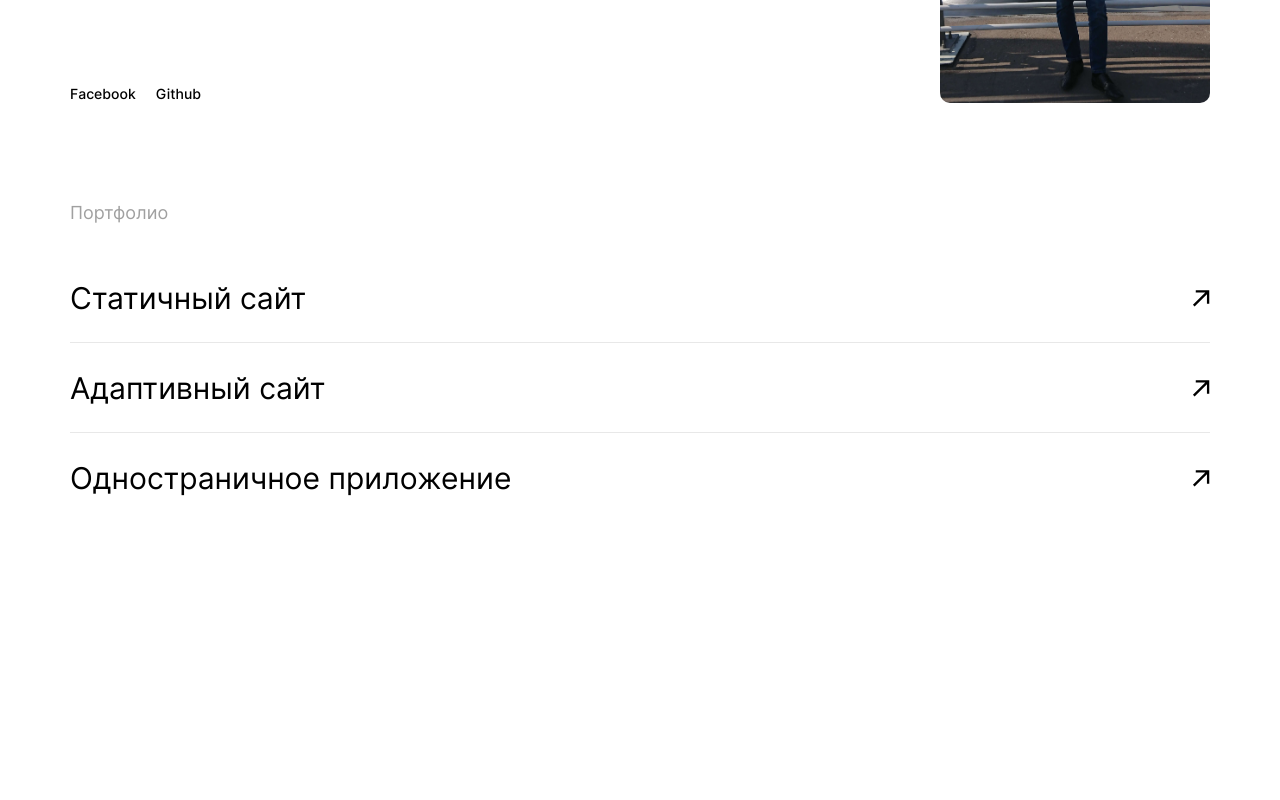
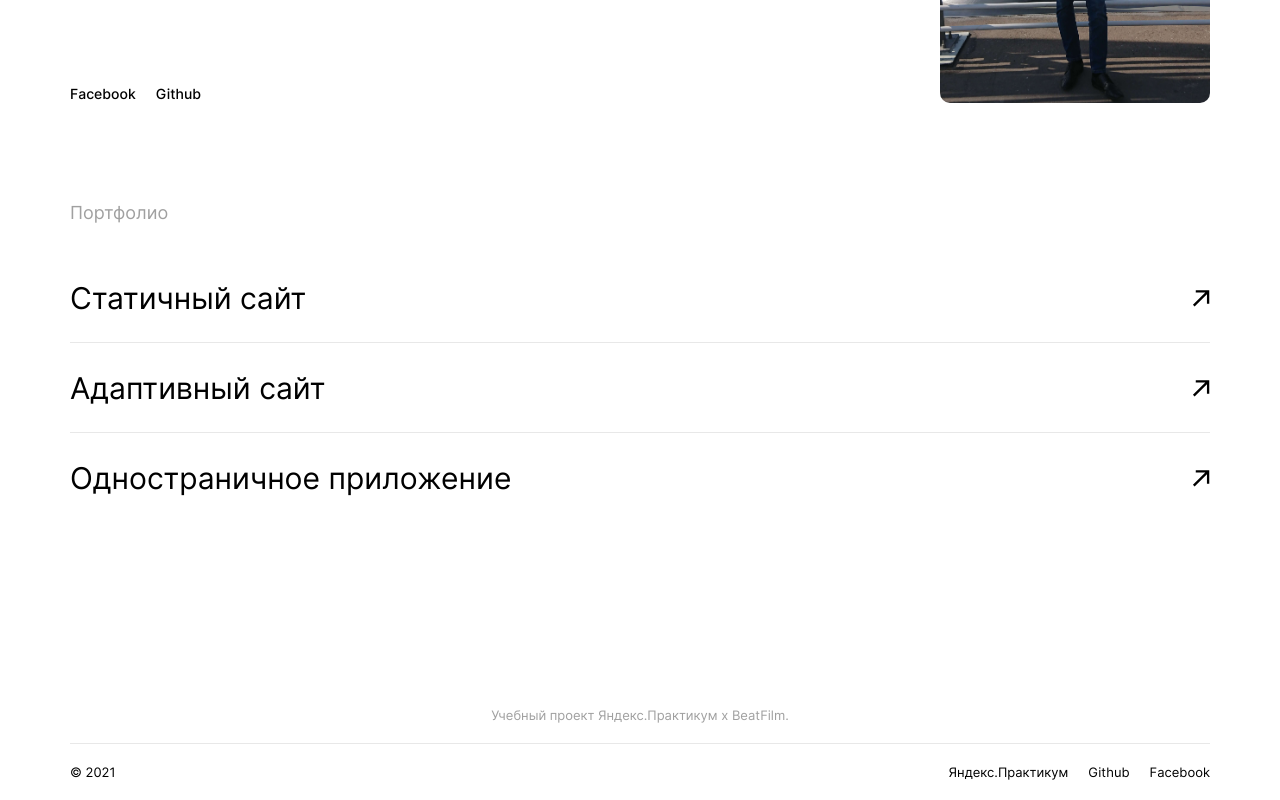
Before and after one commit to NikolosHGW/movies-explorer-frontend, a React (Create React App) app: page / in a window 1280 px wide. Shown: the part 2262-3062 px from the top of the page. Before the commit the page ends 2890 px from the top, so only its background shows below. Built offline with nearby package versions, Linux system fonts and the light colour scheme.

Commit message:
feat: create Footer

```diff
--- a/src/components/Content/Content.css
+++ b/src/components/Content/Content.css
@@ -1,4 +1,5 @@
 .content {
   display: flex;
   flex-direction: column;
+  min-height: calc(100vh - 172px - 74px);
 }
--- /dev/null
+++ b/src/components/Footer/Footer.css
@@ -0,0 +1,56 @@
+.footer {
+  padding: 79px 70px 20px;
+  font-family: 'Inter', 'Helvetica Neue', 'Arial', sans-serif;
+}
+
+.footer__about {
+  margin: 0 0 20px;
+  font-weight: 400;
+  font-size: 13px;
+  line-height: 16px;
+  color: #A0A0A0;
+  text-align: center;
+}
+
+.footer__container {
+  display: flex;
+  justify-content: space-between;
+  border-top: 1px solid #E8E8E8;
+  box-sizing: border-box;
+  padding-top: 20px;
+}
+
+.footer__copyright {
+  font-weight: 400;
+  font-size: 13px;
+  line-height: 16px;
+}
+
+.footer__list {
+  display: flex;
+  margin: 0;
+  padding: 0;
+  list-style: none;
+}
+
+.footer__line {
+  display: flex;
+  margin-right: 20px;
+}
+
+.footer__line:last-child {
+  margin-right: 0;
+}
+
+.footer__link {
+  text-decoration: none;
+  color: #000000;
+  font-weight: 400;
+  font-size: 13px;
+  line-height: 16px;
+  transition: opacity .4s linear;
+}
+
+.footer__link:hover {
+  opacity: .4;
+}
--- /dev/null
+++ b/src/components/Footer/Footer.jsx
@@ -0,0 +1,35 @@
+import './Footer.css';
+
+export default function Footer() {
+  return (
+    <footer className='footer'>
+      <p className='footer__about'>Учебный проект Яндекс.Практикум х BeatFilm.</p>
+      <div className='footer__container'>
+        <span className='footer__copyright'>&copy; 2021</span>
+        <ul className='footer__list'>
+          <li className='footer__line'>
+            <a
+              className='footer__link'
+              href='https://praktikum.yandex.ru'
+              target='_blank'
+            >Яндекс.Практикум</a>
+          </li>
+          <li className='footer__line'>
+            <a
+              className='footer__link'
+              href='https://github.com/yandex-praktikum'
+              target='_blank'
+            >Github</a>
+          </li>
+          <li className='footer__line'>
+            <a
+              className='footer__link'
+              href='https://www.facebook.com/yandex.praktikum/'
+              target='_blank'
+            >Facebook</a>
+          </li>
+        </ul>
+      </div>
+    </footer>
+  );
+}
--- a/src/components/Main/Main.jsx
+++ b/src/components/Main/Main.jsx
@@ -1,6 +1,7 @@
 import AboutMe from '../AboutMe/AboutMe';
 import AboutProject from '../AboutProject/AboutProject';
 import Content from '../Content/Content';
+import Footer from '../Footer/Footer';
 import Header from '../Header/Header';
 import Portfolio from '../Portfolio/Portfolio';
 import Promo from '../Promo/Promo';
@@ -18,6 +19,7 @@ export default function Main() {
         <AboutMe />
         <Portfolio />
       </Content>
+      <Footer />
     </div>
   );
 }
```
